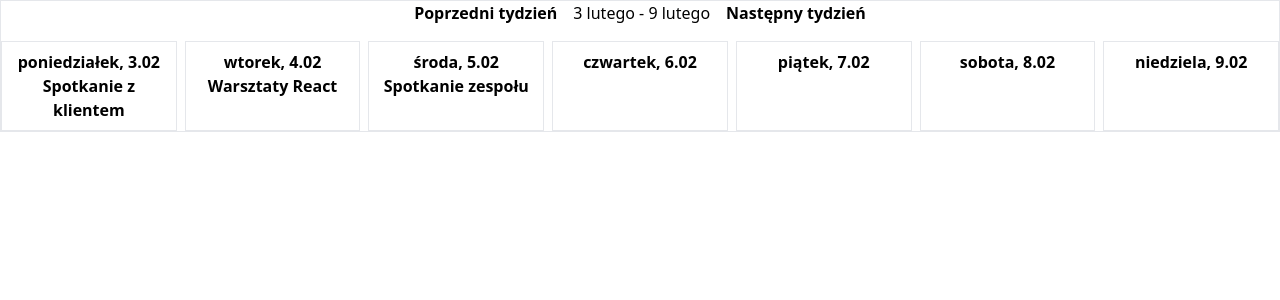
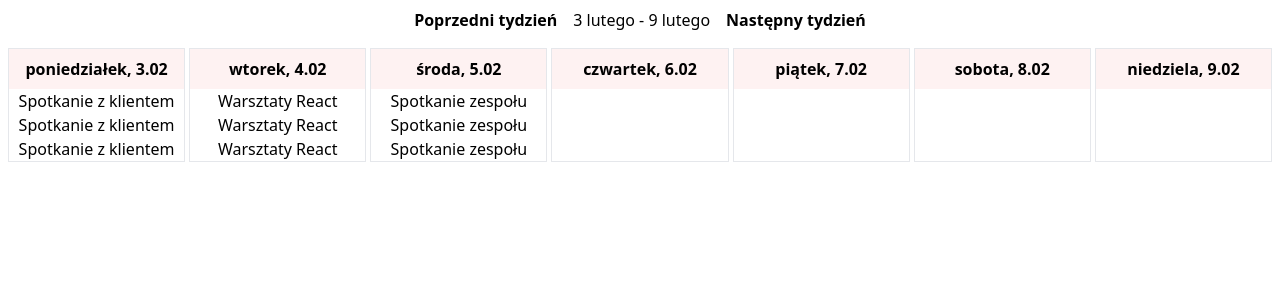
Before and after one commit to Jnlietta/weekly-calendar, a React (Create React App) app: page / in a window 1280 px wide. Shown: the top 300 px of the page. Built offline with nearby package versions, Linux system fonts and the light colour scheme.

Commit message:
Add component DayCell, add in utilsDate formatDateLong func

```diff
--- /dev/null
+++ b/src/components/DayCell/DayCell.tsx
@@ -0,0 +1,15 @@
+import React from "react";
+import { formatDateLong } from "../../utils/dateUtils";
+
+interface DayCellProps {
+    date: Date;
+  }
+
+const DayCell: React.FC<DayCellProps> = ({ date }) => {
+
+return (
+    <p className="font-bold bg-red-50 p-2">{formatDateLong(date)}</p>
+);
+};
+
+export default DayCell;
--- a/src/components/WeekSelector/WeekSelector.tsx
+++ b/src/components/WeekSelector/WeekSelector.tsx
@@ -1,5 +1,5 @@
 import React from 'react';
-import { formatDate } from '../../utils/dateUtils';
+import { formatDateShort } from '../../utils/dateUtils';
 
 interface WeekSelectorProps {
   onChangeWeek: (newWeekStartDate: Date) => void;
@@ -8,8 +8,8 @@ interface WeekSelectorProps {
 
 const WeekSelector: React.FC<WeekSelectorProps> = ({ onChangeWeek, currentWeekStartDate }) => {
 
-    const startDayFormated = formatDate(currentWeekStartDate);
-    const endDayFormated = formatDate(new Date(currentWeekStartDate.getTime() + 6 * 24 * 60 * 60 * 1000));
+    const startDayFormated = formatDateShort(currentWeekStartDate);
+    const endDayFormated = formatDateShort(new Date(currentWeekStartDate.getTime() + 6 * 24 * 60 * 60 * 1000));
 
     const handlePrevWeek = () => {
         const prevWeek = new Date(currentWeekStartDate);
--- a/src/components/WeeklyCalendar/WeeklyCalendar.tsx
+++ b/src/components/WeeklyCalendar/WeeklyCalendar.tsx
@@ -1,8 +1,19 @@
 import React, { useState } from 'react';
 import { getCurrentWeek } from '../../utils/dateUtils';
 import WeekSelector from '../WeekSelector/WeekSelector';
+import DayCell from '../DayCell/DayCell';
 
 const events = [
+  { date: '2025-01-29', title: 'Spotkanie z klientem' },
+  { date: '2025-02-03', title: 'Spotkanie z klientem' },
+  { date: '2025-02-04', title: 'Warsztaty React' },
+  { date: '2025-02-05', title: 'Spotkanie zespołu' },
+  { date: '2025-02-15', title: 'Spotkanie zespołu' },
+  { date: '2025-01-29', title: 'Spotkanie z klientem' },
+  { date: '2025-02-03', title: 'Spotkanie z klientem' },
+  { date: '2025-02-04', title: 'Warsztaty React' },
+  { date: '2025-02-05', title: 'Spotkanie zespołu' },
+  { date: '2025-02-15', title: 'Spotkanie zespołu' },
   { date: '2025-01-29', title: 'Spotkanie z klientem' },
   { date: '2025-02-03', title: 'Spotkanie z klientem' },
   { date: '2025-02-04', title: 'Warsztaty React' },
@@ -24,16 +35,16 @@ const WeeklyCalendar: React.FC = () => {
   );
 
   return (
-    <div className="weekly-calendar flex flex-col items-center gap-4 border">
+    <div className="weekly-calendar flex flex-col items-center gap-4 p-2">
       <WeekSelector
         onChangeWeek={handleWeekChange}
         currentWeekStartDate={currentWeekStartDate}
       />
 
-      <div className="grid grid-cols-7 gap-2 w-full">
+      <div className="grid grid-cols-7 gap-1 w-full">
         {currentWeek.map((day, index) => (
-          <div key={index} className="text-center font-bold border p-2">
-            <p className="font-bold">{day.toLocaleDateString('pl-PL', { weekday: 'long', day: 'numeric', month: '2-digit'})}</p>
+          <div key={index} className="text-center border">
+            <DayCell date={day} />
             <ul>
               {filteredEvents
                 .filter(event => event.date === day.toISOString().split('T')[0])
--- a/src/utils/dateUtils.ts
+++ b/src/utils/dateUtils.ts
@@ -1,6 +1,11 @@
-// Function to format date to string in format: "day monthName" PL language (e.g. "1 Styczeń")
-export const formatDate = (date: Date) => {
+// Function to format date to string in format: "day monthName" PL language (e.g. "1 stycznia")
+export const formatDateShort = (date: Date) => {
     return date.toLocaleDateString('pl-PL', { day: 'numeric', month: 'long' });
+  };
+
+// Function to format date to string in format: "weekday day month" PL language (e.g. "poniedziałek, 1 stycznia")
+export const formatDateLong = (date: Date) => {
+    return date.toLocaleDateString('pl-PL', { weekday: 'long', day: 'numeric', month: '2-digit'})
   };
 
 // Function to get current week (from Monday to Sunday) based on provided date
```
